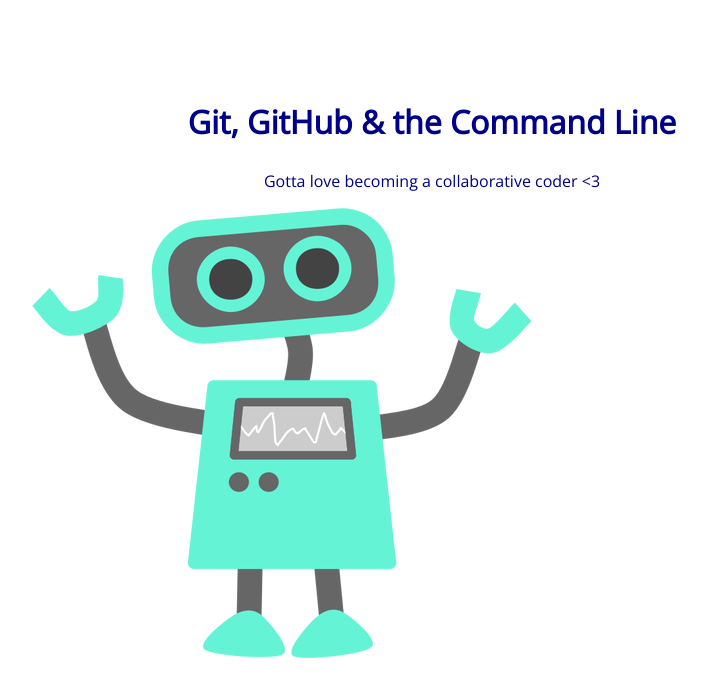
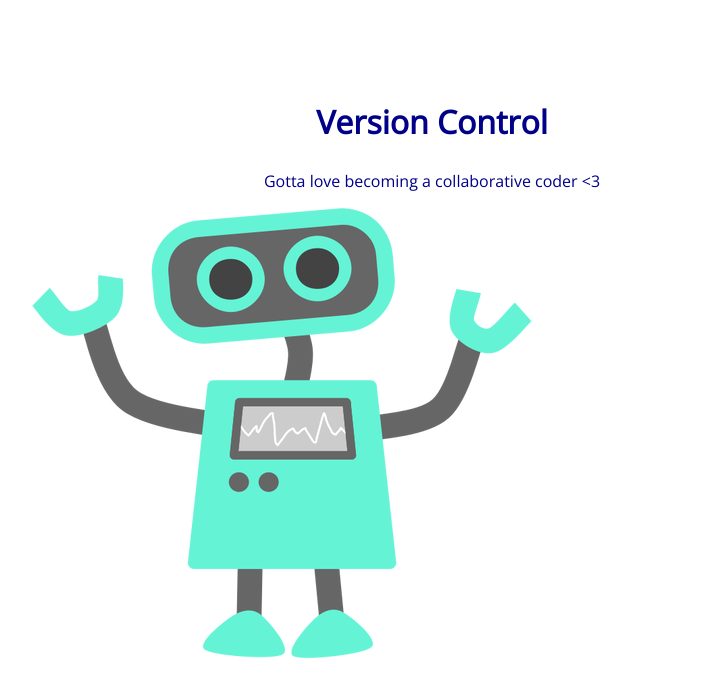
Before and after one commit to bdlindsey1/105-project, a plain HTML site: page index.html in a window 1280 px wide. Shown: the whole page, without its empty margins (208-915 px from the left). Drawn offline with nearby package versions, Linux system fonts and the light colour scheme.

Commit message:
Updated H1 and P Tags

```diff
--- a/index.html
+++ b/index.html
@@ -8,7 +8,7 @@
 </head>
 <body>
 	<section>
-		<h1>Git, GitHub & the Command Line</h1>
+		<h1>Version Control</h1>
 		<p>Gotta love becoming a collaborative coder <3</p>
 		<img src="img/happy-blue-robot.png">
 	</section>
```
